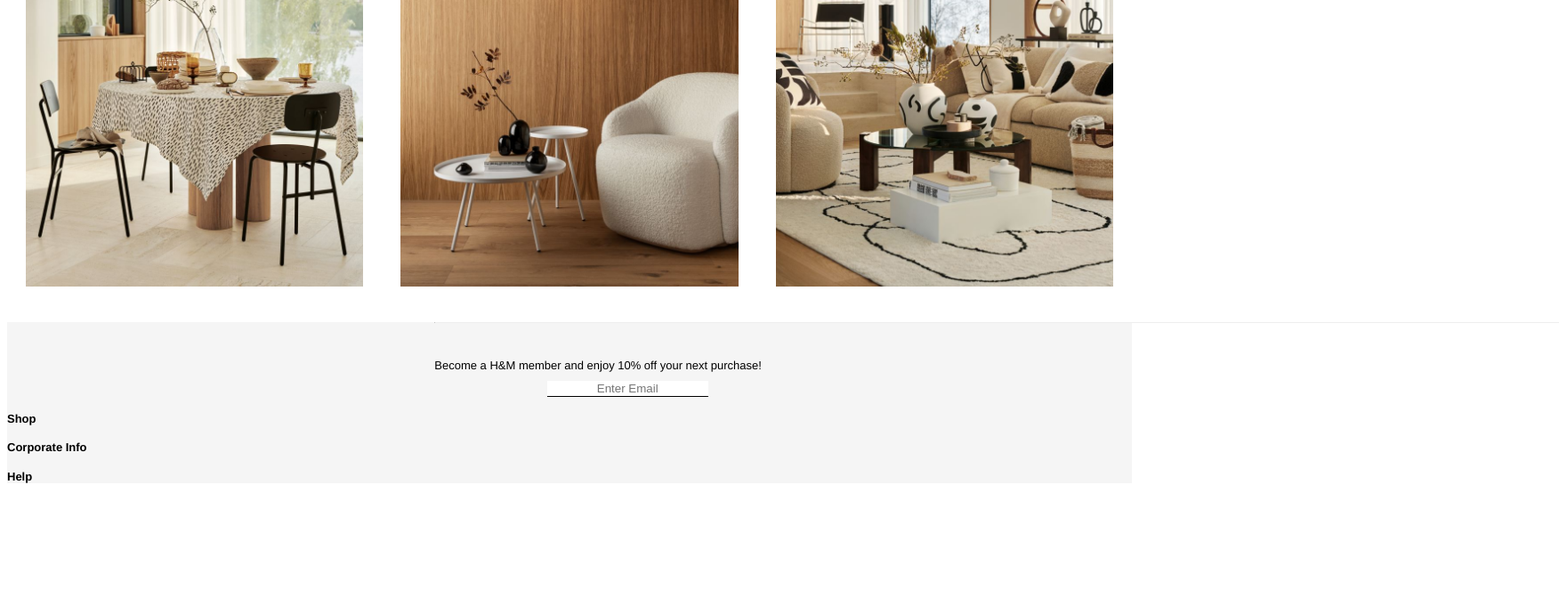
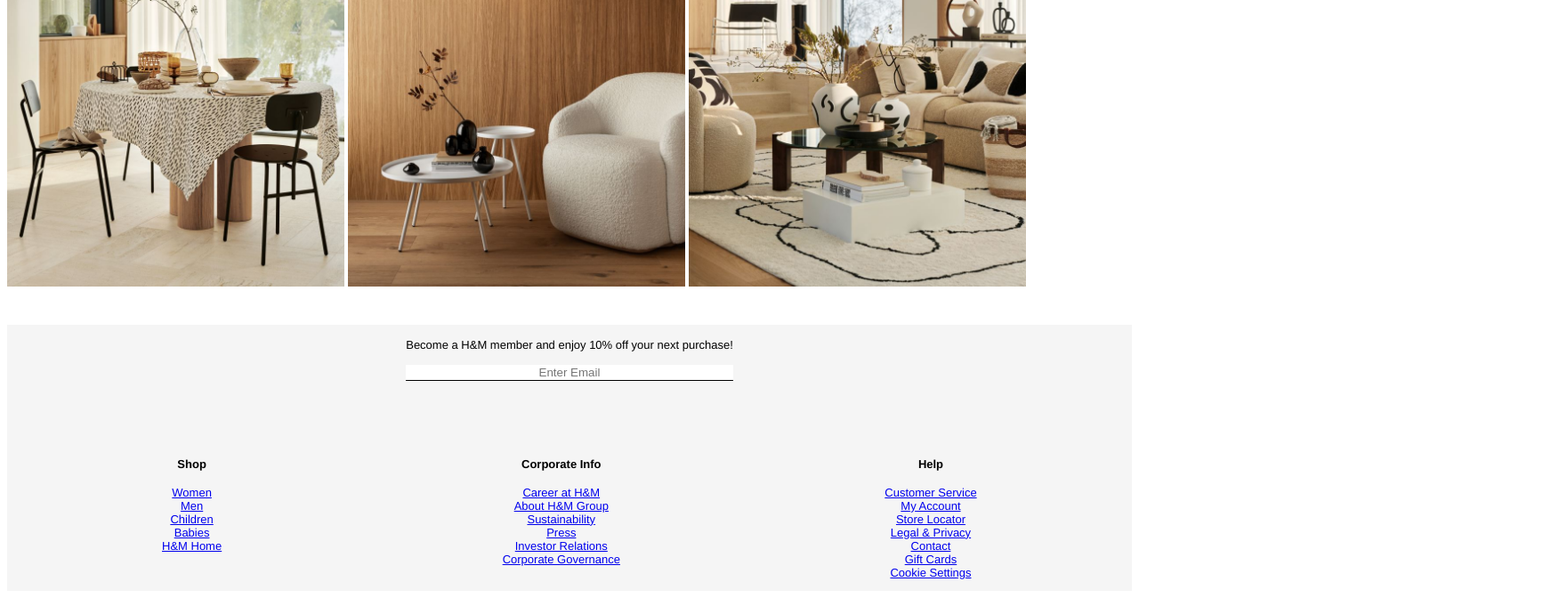
Before and after one commit to Fatimaab1/HM-Home-Landing-Page, a plain HTML site: page index.html in a window 1280 px wide. Shown: the part 458-1130 px from the top of the page at 89% size, 1752 px wide, since content can reach past the window. Before the commit the page ends 1018 px from the top, so only its background shows below. Drawn offline with Linux system fonts and the light colour scheme.

Commit message:
new commit

```diff
--- a/index.html
+++ b/index.html
@@ -54,24 +54,44 @@
 
   <footer>
     <div class="email-marketing">
-          <hr>
         <label class="membership" for="email">Become a H&M member and enjoy 10% off your next purchase!</label>
-        <br>
         <input class="email-input" type="Email" placeholder="Enter Email">
     </div>
 
     <div class="footer-links">
-        <div class="">
+        <div class="footer-col">
             <h4>Shop</h4>
+            <ul>
+                <li><a href="#">Women</a></li>
+                <li><a href="#">Men</a></li>
+                <li><a href="#">Children</a></li>
+                <li><a href="#">Babies</a></li>
+                <li><a href="#">H&M Home</a></li>
+            </ul>
         </div>
-
-    <div class="">
-        <h4>Corporate Info</h4>
-    </div>
-
-    <div class="">
-        <h4>Help</h4>
-    </div>
+        <div class="footer-col">
+            <h4>Corporate Info</h4>
+            <ul>
+                <li><a href="#">Career at H&M</a></li>
+                <li><a href="#">About H&M Group</a></li>
+                <li><a href="#">Sustainability</a></li>
+                <li><a href="#">Press</a></li>
+                <li><a href="#">Investor Relations</a></li>
+                <li><a href="#">Corporate Governance</a></li>
+            </ul>
+        </div>
+        <div class="footer-col">
+            <h4>Help</h4>
+            <ul>
+                <li><a href="#">Customer Service</a></li>
+                <li><a href="#">My Account</a></li>
+                <li><a href="#">Store Locator</a></li>
+                <li><a href="#">Legal & Privacy</a></li>
+                <li><a href="#">Contact</a></li>
+                <li><a href="#">Gift Cards</a></li>
+                <li><a href="#">Cookie Settings</a></li>
+            </ul>
+        </div>
     </div>
 
 
--- a/style.css
+++ b/style.css
@@ -1,8 +1,6 @@
 body {
     font-family: 'Futura PTT','Helvetica Neue','Arial',sans-serif;
     font-size: 13px;
-
-
 }
 
 .logo {
@@ -24,7 +22,6 @@ body {
 .nav-item {
     list-style: none;
     margin-right: 36px;
-
 }
 
 .nav-item a {
@@ -57,20 +54,10 @@ input {
 }
 
 
-
-
-.main-pictures {
-    display: flex;
-    justify-content: space-around;
-    width: 100%;
-    padding: 2.5%
-    box-sizing: border-box;
+.gallery {
+    width: 30%;
 }
 
-.gallery {
-    width: 30%;
-
-}
 
 footer {
     background-color: #f5f5f5;
@@ -78,23 +65,41 @@ footer {
 
 .email-marketing {
     margin-top: 40px;
-    position: relative;
-    left: 38%;
-}
-
-hr {
-    border-top: 1px #333333;
-    margin-bottom: 40px;
+    display: grid;
+    justify-content: center;
 }
 
 .membership {
-    margin-bottom: 20px;
+    margin-top: 15px;
 }
+
 .email-input {
-    margin-left: 10%;
+    text-align: center;
+    margin-top: 15px;
+}
+
+
+.footer-links {
+    display: flex;
+    flex-wrap: wrap;
     margin-top: 10px;
     text-align: center;
 }
+
+h4 {
+    margin-top: 20%;
+}
+
+ul {
+    list-style: none;
+    padding: 0;
+}
+
+.footer-col {
+    width: 30%;
+    padding: 0 18px;
+}
+
 
 
 
@@ -103,7 +108,7 @@ hr {
 
     .line {
         width: 30px;
-        height: 1.5px;
+        height: 2px;
         background-color: black;
         margin: 5px;
     }
```
